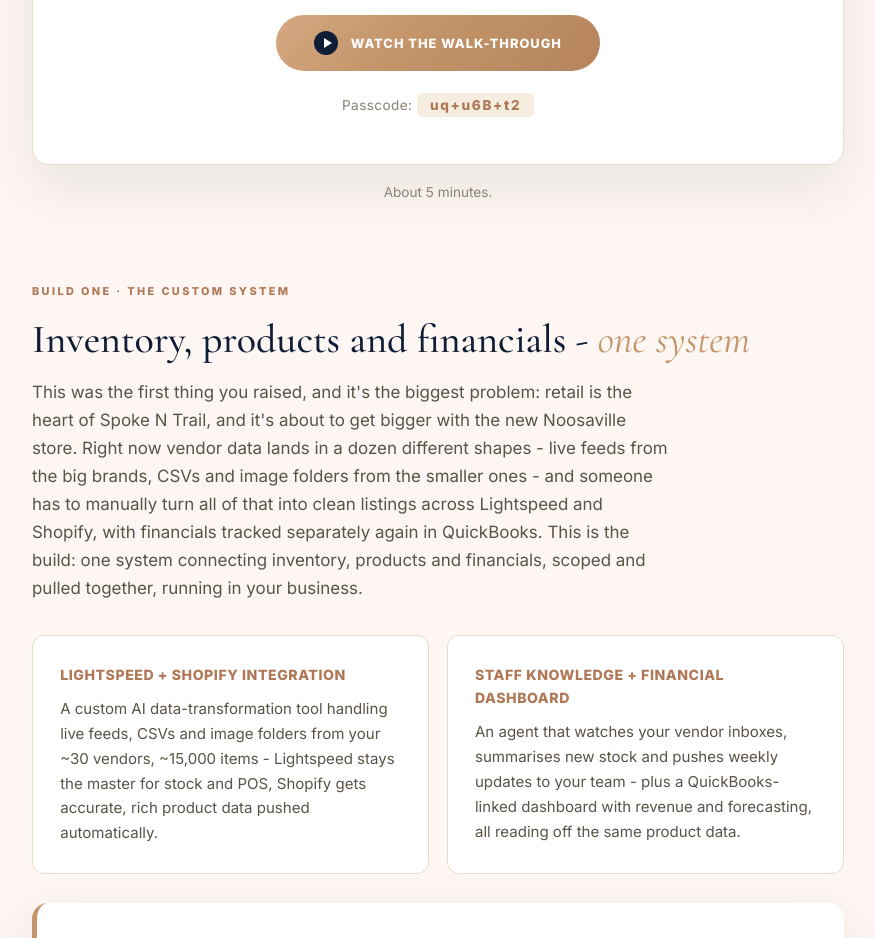
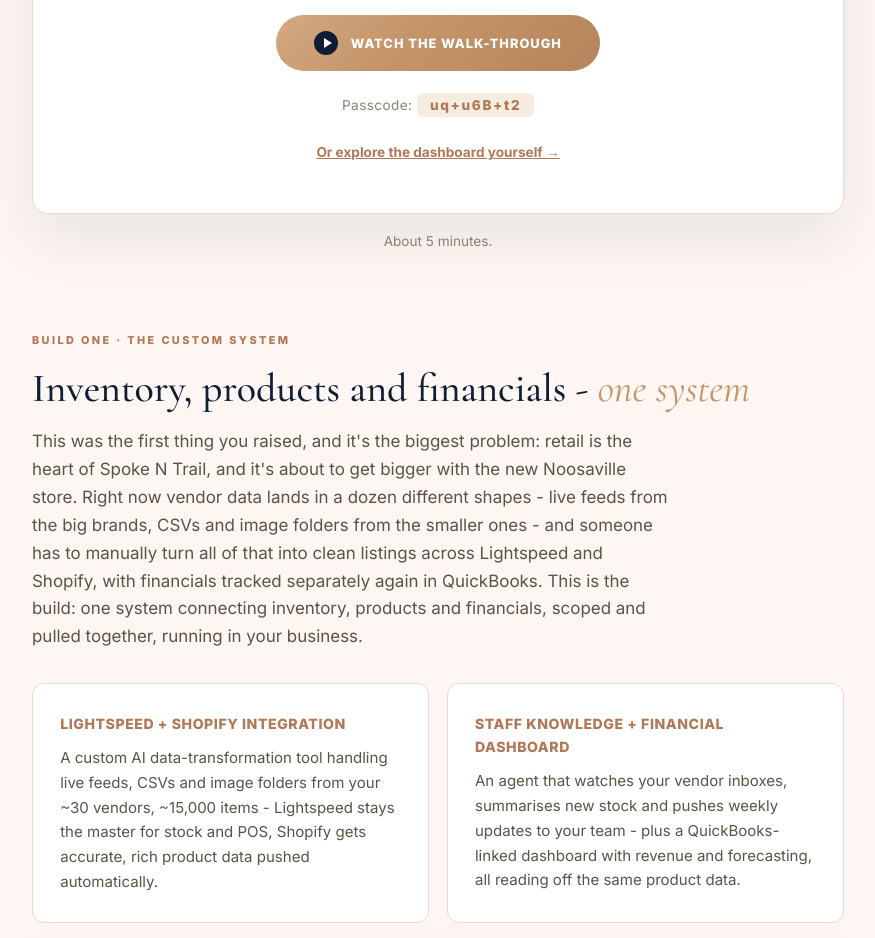
Before and after one commit to aiwithsoulofficial/aws-offer-jimmy, a plain HTML site: page index.html in a window 1280 px wide. Shown: the part 820-1758 px from the top of the page, without its empty margins (202-1077 px from the left). Drawn offline with nearby package versions, Linux system fonts and the light colour scheme.

Commit message:
Add direct link to explore the live Command Centre dashboard alongside the Zoom walkthrough

```diff
--- a/index.html
+++ b/index.html
@@ -129,6 +129,7 @@
           <span class="play-icon"></span> Watch the walk-through
         </a>
         <div class="passcode">Passcode:<strong>uq+u6B+t2</strong></div>
+        <div style="margin-top:1.4rem;"><a href="https://aiwithsoulofficial.github.io/aws-offer-jimmy/mission-control.html" target="_blank" rel="noopener" style="color:var(--bronze);font-family:'Inter',sans-serif;font-weight:700;font-size:.85rem;text-decoration:underline;">Or explore the dashboard yourself &rarr;</a></div>
       </div>
       <p class="video-note">About 5 minutes.</p>
     </div>
```
